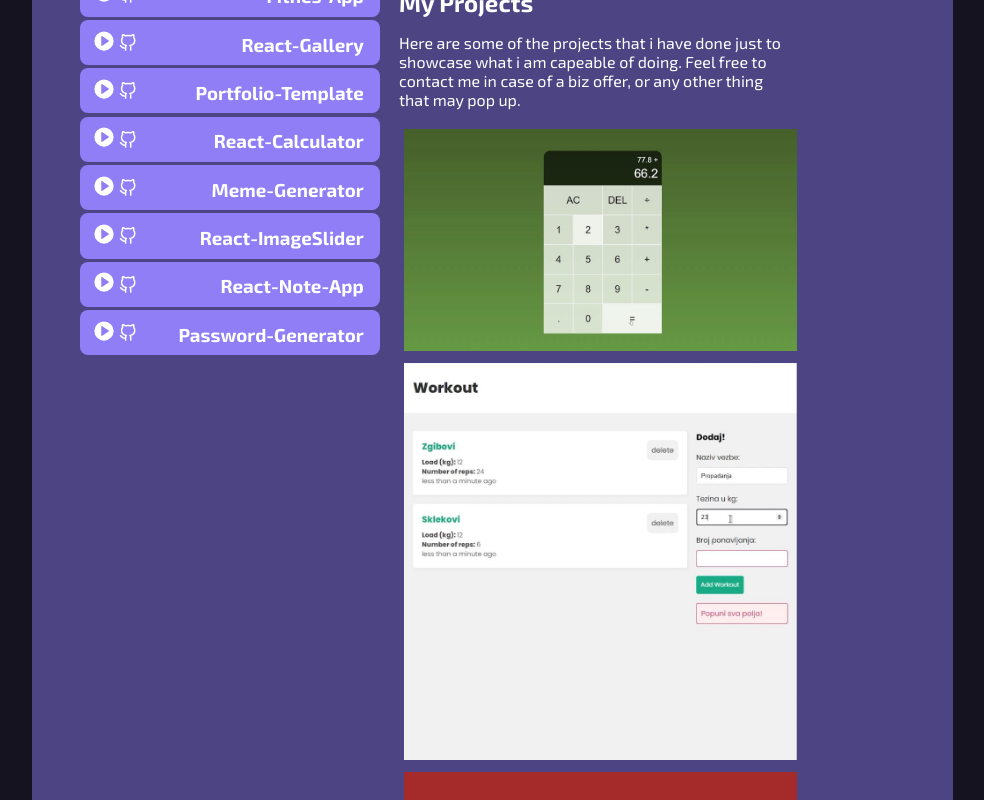
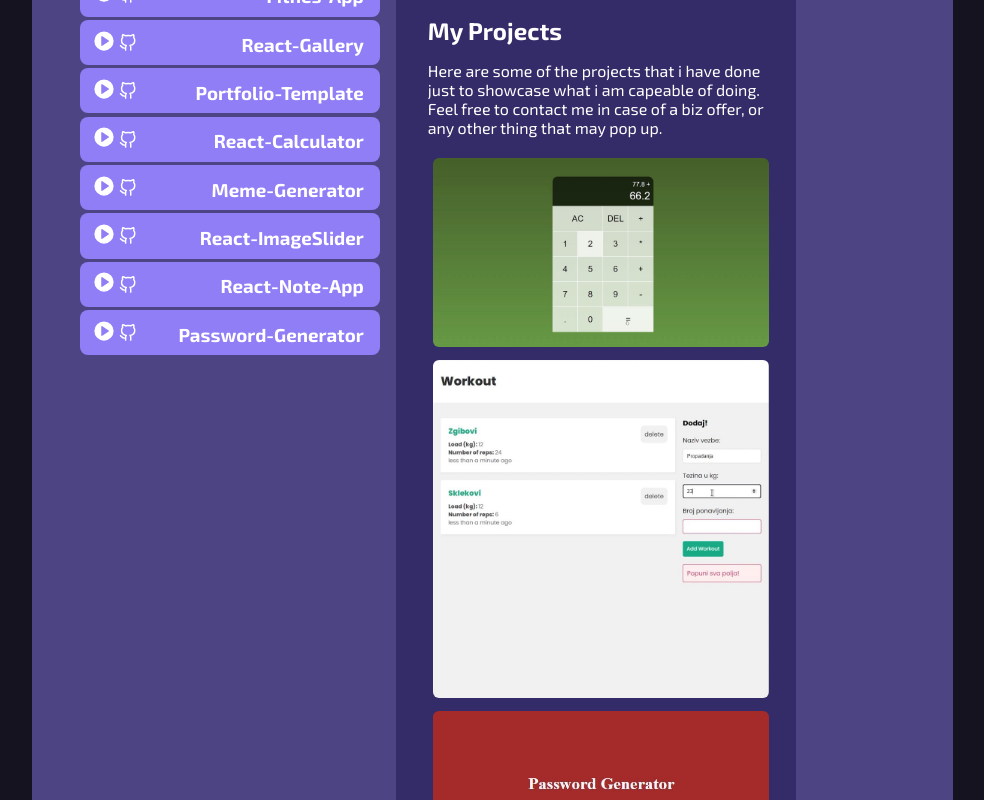
Before and after one commit to erazmozen/hub, a React (Create React App) app: page / in a window 1280 px wide. Shown: the part 1820-2620 px from the top of the page, without its empty margins (295-1279 px from the left). Built offline with nearby package versions, Linux system fonts and the light colour scheme.

Commit message:
Update showpage.css

```diff
--- a/src/components/css/showpage/showpage.css
+++ b/src/components/css/showpage/showpage.css
@@ -8,6 +8,11 @@
   position: relative;
   align-items: flex-start;
   flex-grow: 1;
+}
+
+.projects img {
+  max-width: 100%;
+  border-radius: 6px;
 }
 
 .link-holder {
@@ -39,10 +44,11 @@
 }
 
 .projects-preview {
+  background: var(--primary);
   display: flex;
   flex-direction: column;
   max-width: 400px;
-  padding: 0.2rem;
+  padding: 2rem;
   border-radius: 18px;
   margin: 1rem 0 1rem 1rem;
 }
```
